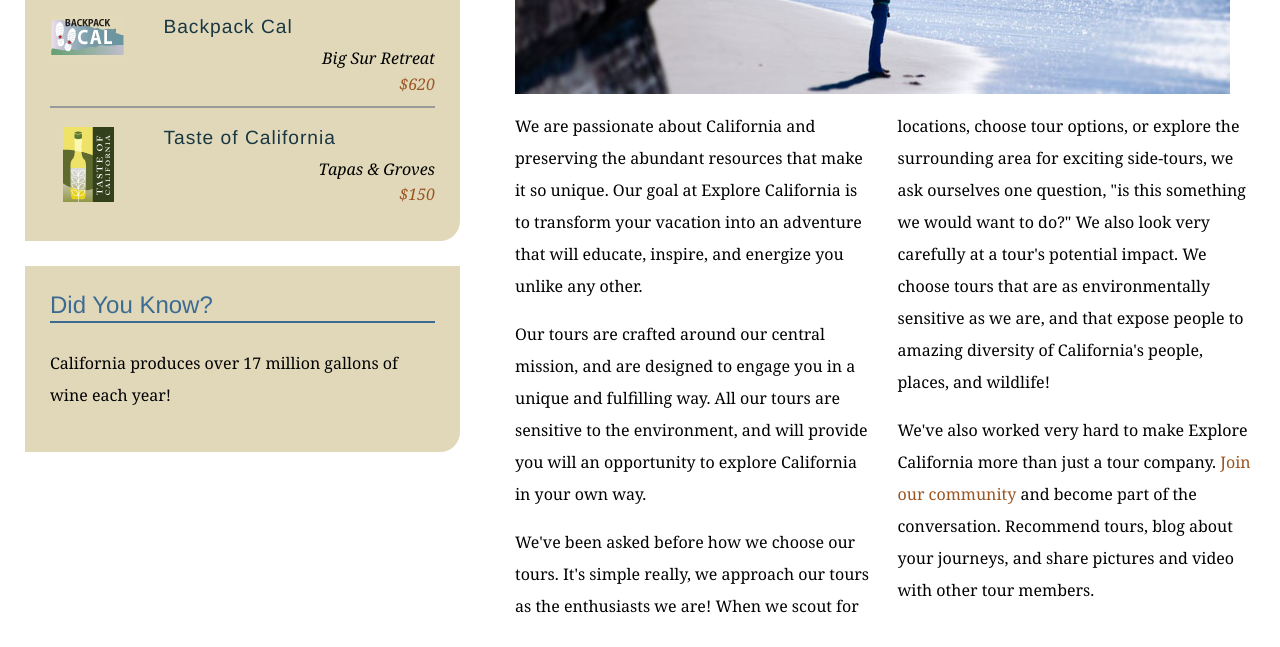
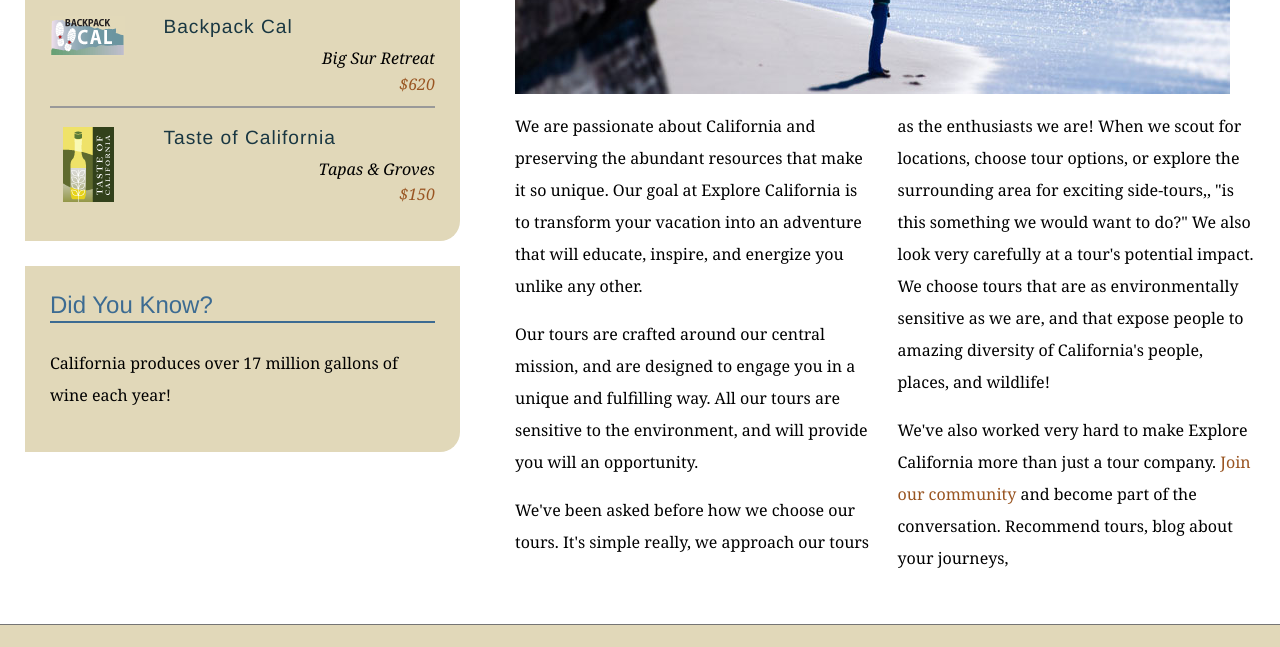
Before and after one commit to amine-hafiz/explore_california, a plain HTML site: page mission.html in a window 1280 px wide. Shown: the part 590-1237 px from the top of the page. Drawn offline with Linux system fonts and the light colour scheme.

Commit message:
Some changes to text

```diff
--- a/mission.html
+++ b/mission.html
@@ -63,9 +63,9 @@
           <img src="assets/images/mission_look.jpg" alt="Looking out at the Pacific" class="articleImage" />
           <div class="multiCol">
             <p>We are passionate about California and preserving the abundant resources that make it so unique. Our goal at Explore California is to transform your vacation into an adventure that will educate, inspire, and energize you unlike any other.</p>
-            <p>Our tours are crafted around our central mission, and are designed to engage you in a unique and fulfilling way. All our tours are sensitive to the environment, and will provide you will an opportunity to explore California in your own way.</p>
-            <p>We've been asked before how we choose our tours. It's simple really, we approach our tours as the enthusiasts we are! When we scout for locations, choose tour options, or explore the surrounding area for exciting side-tours, we ask ourselves one question, &quot;is this something we would want to do?&quot; We also look very carefully at a tour's potential impact. We choose tours that are as environmentally sensitive as we are, and that expose people to amazing diversity of California's people, places, and wildlife!</p>
-            <p>We've also worked very hard to make Explore California more than just a tour company. <a href="explorers/join.html">Join our community</a> and become part of the conversation. Recommend tours, blog about your journeys, and share pictures and video with other tour members.</p>
+            <p>Our tours are crafted around our central mission, and are designed to engage you in a unique and fulfilling way. All our tours are sensitive to the environment, and will provide you will an opportunity.</p>
+            <p>We've been asked before how we choose our tours. It's simple really, we approach our tours as the enthusiasts we are! When we scout for locations, choose tour options, or explore the surrounding area for exciting side-tours,, &quot;is this something we would want to do?&quot; We also look very carefully at a tour's potential impact. We choose tours that are as environmentally sensitive as we are, and that expose people to amazing diversity of California's people, places, and wildlife!</p>
+            <p>We've also worked very hard to make Explore California more than just a tour company. <a href="explorers/join.html">Join our community</a> and become part of the conversation. Recommend tours, blog about your journeys,</p>
           </div>
         </div>
       </div>
```
